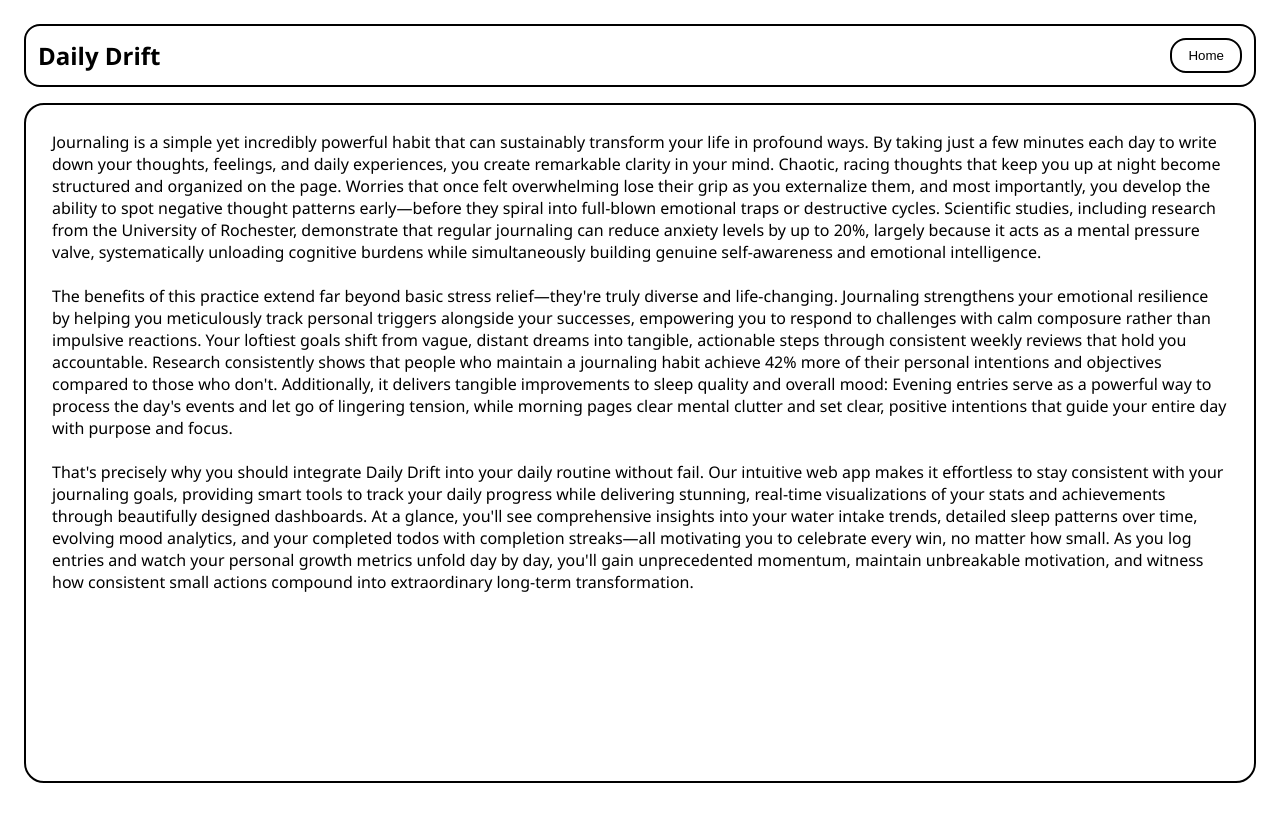
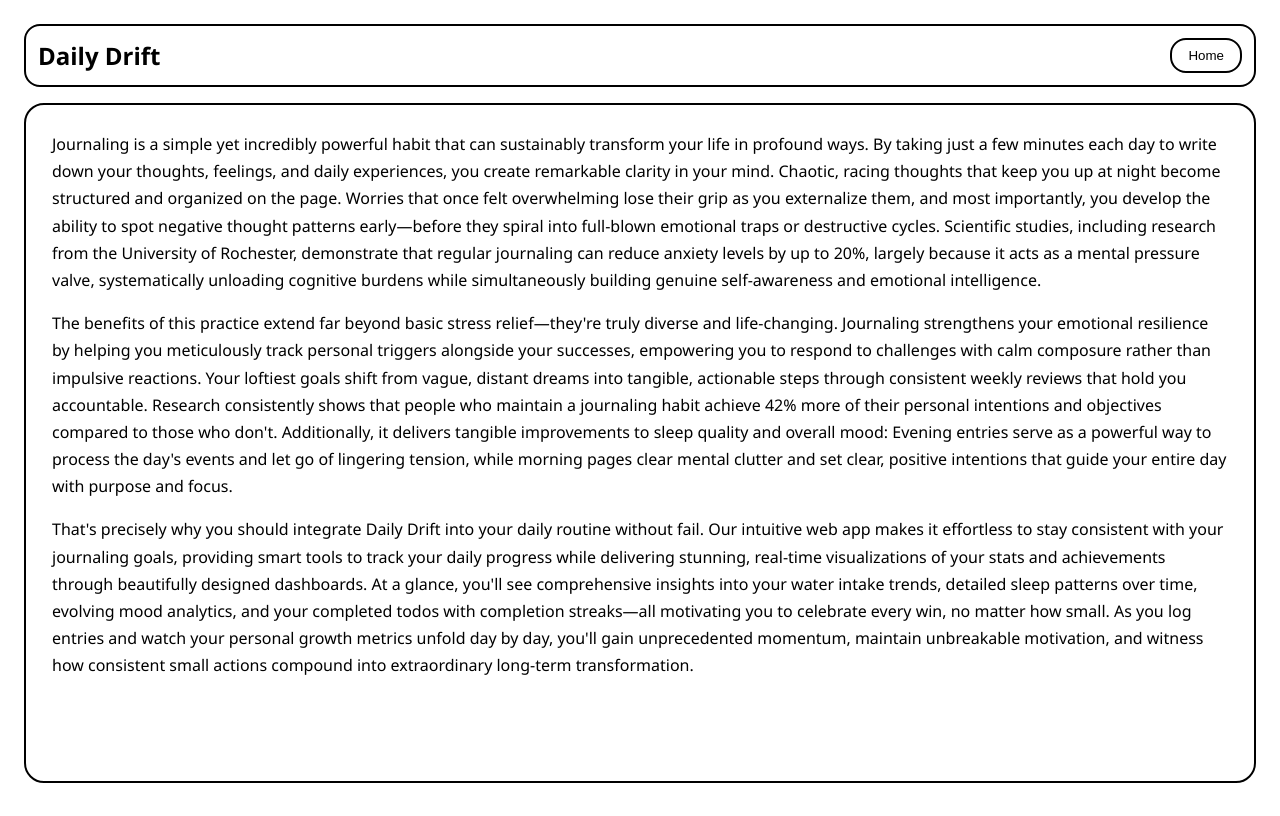
Before and after one commit to DailyDrift/dd-frontend, a React (Vite) app: page /about-journaling in a window 1280 px wide. Built offline with nearby package versions, Linux system fonts and the light colour scheme.

Commit message:
added AboutJournaling-page fade-in-animation

```diff
--- a/src/pages/JournalingPage.jsx
+++ b/src/pages/JournalingPage.jsx
@@ -1,25 +1,86 @@
 import { useNavigate } from "react-router-dom";
-import api from "../api/api.js";
-import {useEffect} from "react";
 
 export default function JournalingPage() {
     let navigate = useNavigate();
 
     return (
         <div style={styles.page}>
+            <style>{`
+                @keyframes fadeInUp {
+                    from {
+                        opacity: 0;
+                        filter: blur(6px);
+                        transform: translateY(12px);
+                    }
+                    to {
+                        opacity: 1;
+                        filter: blur(0px);
+                        transform: translateY(0px);
+                    }
+                }
+                .para {
+                    opacity: 0;
+                    animation: fadeInUp 0.9s ease forwards;
+                }
+                .para:nth-child(1) { animation-delay: 0.2s; }
+                .para:nth-child(2) { animation-delay: 0.4s; }
+                .para:nth-child(3) { animation-delay: 0.6s; }
+            `}</style>
+
             <header style={styles.header}>
                 <div style={styles.logo}>Daily Drift</div>
-                <button style={styles.menuButton}
-                        onClick={() => navigate("/")}
-                >Home</button>
+                <button style={styles.menuButton} onClick={() => navigate("/")}>
+                    Home
+                </button>
             </header>
 
             <main style={styles.grid}>
-                <section style={styles.cardJournal}>Journaling is a simple yet incredibly powerful habit that can sustainably transform your life in profound ways. By taking just a few minutes each day to write down your thoughts, feelings, and daily experiences, you create remarkable clarity in your mind. Chaotic, racing thoughts that keep you up at night become structured and organized on the page. Worries that once felt overwhelming lose their grip as you externalize them, and most importantly, you develop the ability to spot negative thought patterns early—before they spiral into full-blown emotional traps or destructive cycles. Scientific studies, including research from the University of Rochester, demonstrate that regular journaling can reduce anxiety levels by up to 20%, largely because it acts as a mental pressure valve, systematically unloading cognitive burdens while simultaneously building genuine self-awareness and emotional intelligence.
-                    <br /><br />
-                    The benefits of this practice extend far beyond basic stress relief—they're truly diverse and life-changing. Journaling strengthens your emotional resilience by helping you meticulously track personal triggers alongside your successes, empowering you to respond to challenges with calm composure rather than impulsive reactions. Your loftiest goals shift from vague, distant dreams into tangible, actionable steps through consistent weekly reviews that hold you accountable. Research consistently shows that people who maintain a journaling habit achieve 42% more of their personal intentions and objectives compared to those who don't. Additionally, it delivers tangible improvements to sleep quality and overall mood: Evening entries serve as a powerful way to process the day's events and let go of lingering tension, while morning pages clear mental clutter and set clear, positive intentions that guide your entire day with purpose and focus.
-                    <br /><br />
-                    That's precisely why you should integrate Daily Drift into your daily routine without fail. Our intuitive web app makes it effortless to stay consistent with your journaling goals, providing smart tools to track your daily progress while delivering stunning, real-time visualizations of your stats and achievements through beautifully designed dashboards. At a glance, you'll see comprehensive insights into your water intake trends, detailed sleep patterns over time, evolving mood analytics, and your completed todos with completion streaks—all motivating you to celebrate every win, no matter how small. As you log entries and watch your personal growth metrics unfold day by day, you'll gain unprecedented momentum, maintain unbreakable motivation, and witness how consistent small actions compound into extraordinary long-term transformation.</section>
+                <section style={styles.cardJournal}>
+                    <p className="para" style={styles.paragraph}>
+                        Journaling is a simple yet incredibly powerful habit that can sustainably
+                        transform your life in profound ways. By taking just a few minutes each day
+                        to write down your thoughts, feelings, and daily experiences, you create
+                        remarkable clarity in your mind. Chaotic, racing thoughts that keep you up
+                        at night become structured and organized on the page. Worries that once felt
+                        overwhelming lose their grip as you externalize them, and most importantly,
+                        you develop the ability to spot negative thought patterns early—before they
+                        spiral into full-blown emotional traps or destructive cycles. Scientific
+                        studies, including research from the University of Rochester, demonstrate
+                        that regular journaling can reduce anxiety levels by up to 20%, largely
+                        because it acts as a mental pressure valve, systematically unloading
+                        cognitive burdens while simultaneously building genuine self-awareness and
+                        emotional intelligence.
+                    </p>
+                    <p className="para" style={styles.paragraph}>
+                        The benefits of this practice extend far beyond basic stress relief—they're
+                        truly diverse and life-changing. Journaling strengthens your emotional
+                        resilience by helping you meticulously track personal triggers alongside
+                        your successes, empowering you to respond to challenges with calm composure
+                        rather than impulsive reactions. Your loftiest goals shift from vague,
+                        distant dreams into tangible, actionable steps through consistent weekly
+                        reviews that hold you accountable. Research consistently shows that people
+                        who maintain a journaling habit achieve 42% more of their personal
+                        intentions and objectives compared to those who don't. Additionally, it
+                        delivers tangible improvements to sleep quality and overall mood: Evening
+                        entries serve as a powerful way to process the day's events and let go of
+                        lingering tension, while morning pages clear mental clutter and set clear,
+                        positive intentions that guide your entire day with purpose and focus.
+                    </p>
+                    <p className="para" style={styles.paragraph}>
+                        That's precisely why you should integrate Daily Drift into your daily
+                        routine without fail. Our intuitive web app makes it effortless to stay
+                        consistent with your journaling goals, providing smart tools to track your
+                        daily progress while delivering stunning, real-time visualizations of your
+                        stats and achievements through beautifully designed dashboards. At a glance,
+                        you'll see comprehensive insights into your water intake trends, detailed
+                        sleep patterns over time, evolving mood analytics, and your completed todos
+                        with completion streaks—all motivating you to celebrate every win, no matter
+                        how small. As you log entries and watch your personal growth metrics unfold
+                        day by day, you'll gain unprecedented momentum, maintain unbreakable
+                        motivation, and witness how consistent small actions compound into
+                        extraordinary long-term transformation.
+                    </p>
+                </section>
             </main>
         </div>
     );
@@ -55,20 +116,10 @@ const styles = {
     },
     grid: {
         display: "grid",
-        gridTemplateColumns: " 1fr",
+        gridTemplateColumns: "1fr",
         gridTemplateRows: "1fr",
         gap: "20px",
         height: "calc(100vh - 120px)",
-    },
-    cardBase: {
-        borderRadius: "20px",
-        border: "4px solid #000",
-        padding: "16px",
-        fontSize: "22px",
-        fontWeight: "500",
-        display: "flex",
-        justifyContent: "center",
-        alignItems: "center",
     },
     cardJournal: {
         gridColumn: "1 / 1",
@@ -76,10 +127,15 @@ const styles = {
         borderRadius: "20px",
         border: "2px solid #000",
         padding: "26px",
+        display: "flex",
+        flexDirection: "column",
+        gap: "16px",
+        overflowY: "auto",
+    },
+    paragraph: {
         fontSize: "16px",
         fontWeight: "400",
-        display: "flex",
-        justifyContent: "center",
-
+        lineHeight: "1.7",
+        margin: 0,
     },
 };
```
